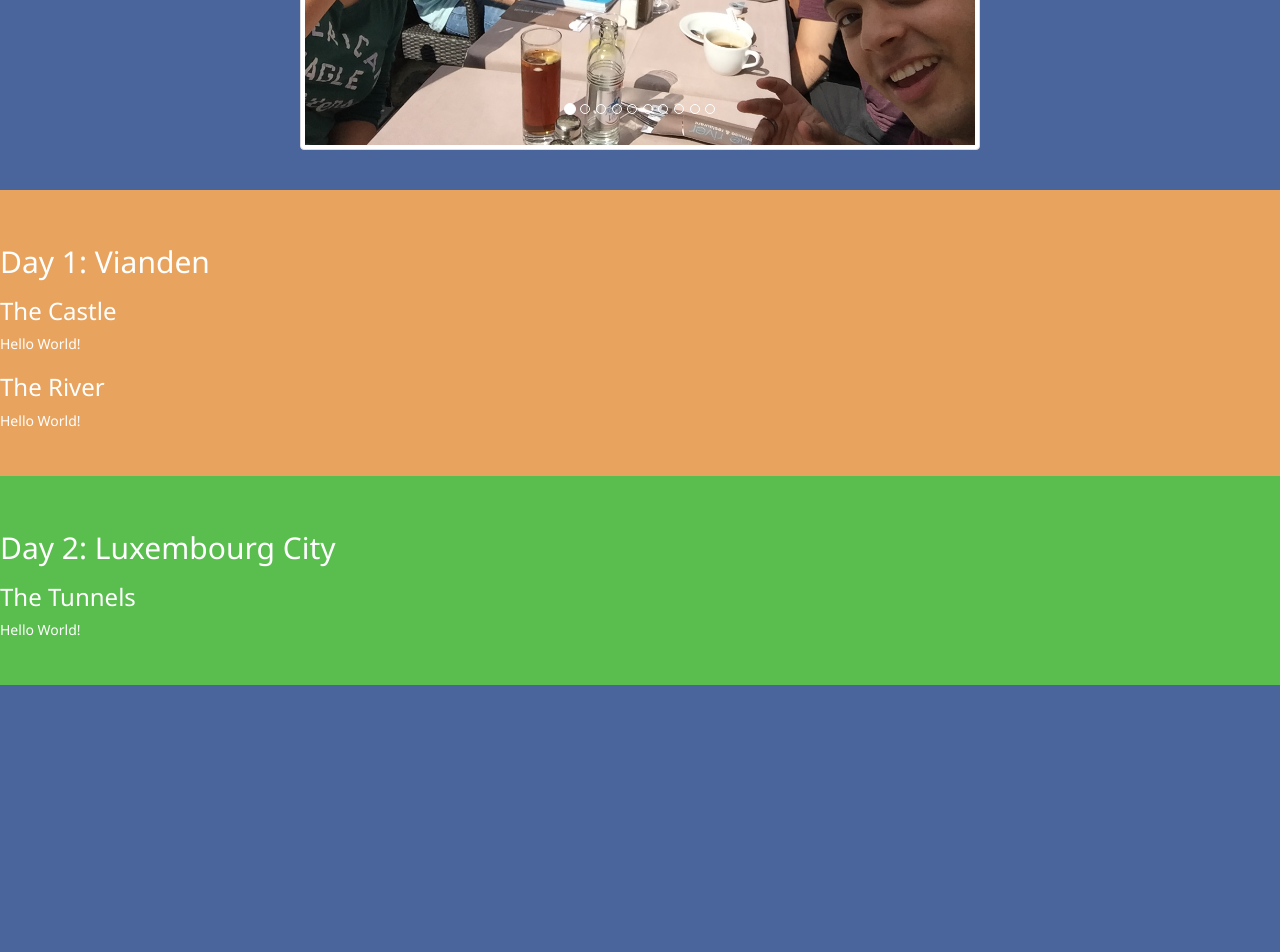
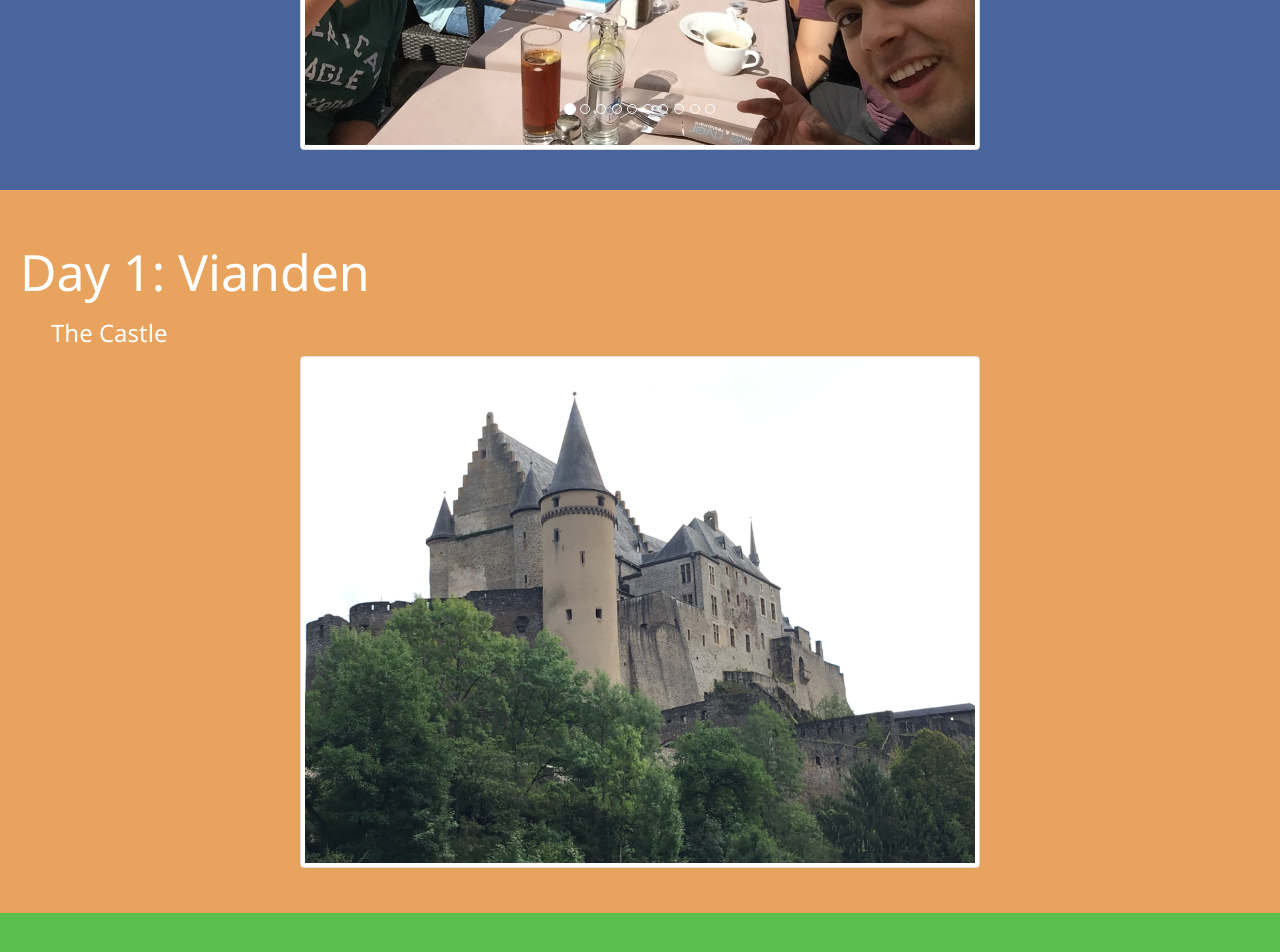
Before and after one commit to alexhrao/TravelPlans, a Jekyll site: the page trips/02/Details.html, which Jekyll copies as it is, in a window 1280 px wide. Shown: the part 1055-2007 px from the top of the page. Built offline with Jekyll 4.4.1, drawn with Linux system fonts in a browser that asks for light colours; nearby versions of some CDN libraries; before the commit the page ends 1740 px from its top, so only the background shows below that; some of the changed text lies outside the part shown.

Commit message:
Add rest of images

```diff
--- a/assets/css/template.css
+++ b/assets/css/template.css
@@ -58,6 +58,24 @@ h1 {
 .detail-block {
     padding-top: 40px;
 }
+.day-block > * {
+    padding-left: 20px;
+    padding-right: 20px;
+}
+.day-header {
+    font-size: 50px;
+}
+.event-header {
+    text-indent: 2.5%;
+}
+.event-content p {
+    font-size: 30px;
+    text-indent: 5%;
+    font-weight: 300;
+}
+.detail-block img {
+    height: 512px;
+}
 .day-block {
     padding-top: 35px;
     padding-bottom: 35px;
--- a/trips/02/Details.html
+++ b/trips/02/Details.html
@@ -103,20 +103,23 @@
                     <h2 class="day-header">Day 1: Vianden</h2>
                         <div id="event1" class="event-block">
                             <h3 class="event-header">The Castle</h3>
-                            <div>
-                                <p>Hello World!</p>
-                            </div>
-                        </div>
-                        <div id="event2" class="event-block">
-                            <h3 class="event-header">The River</h3>
-                            <div>
-                                <p>Hello World!</p>
+                            <div class="event-content">
+                                <div class="text-center">
+                                    <img src="img02.png" class="img-thumbnail text-center" />
+                                </div>
+                                <p> </p>
                             </div>
                         </div>
                     </div>
                     <div id="day2" class="day-block">
                         <h2 class="day-header">Day 2: Luxembourg City</h2>
                         <div id="event3" class="event-block">
+                            <div id="event2" class="event-block">
+                                <h3 class="event-header">The River</h3>
+                                <div>
+                                    <p>Hello World!</p>
+                                </div>
+                            </div>
                             <h3 class="event-header">The Tunnels</h3>
                             <div>
                                 <p>Hello World!</p>
```
Also changed, not shown: 5 other files.
